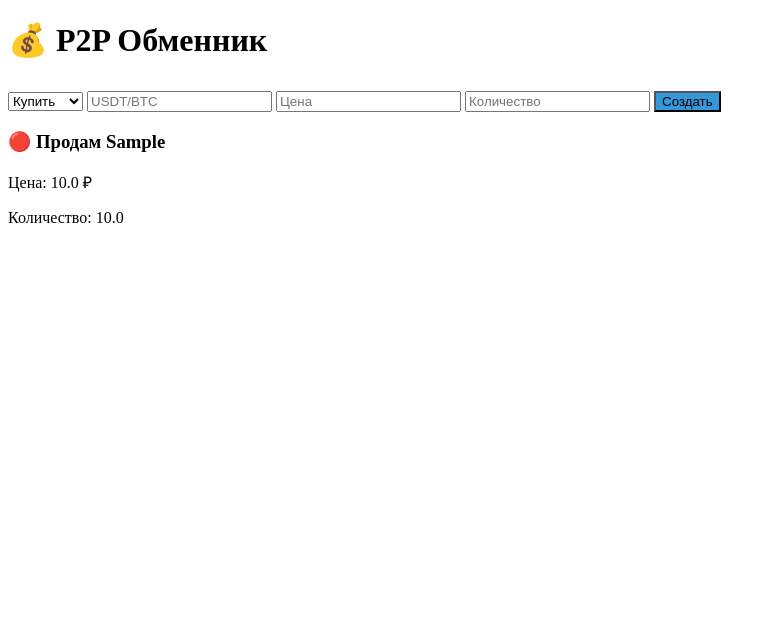
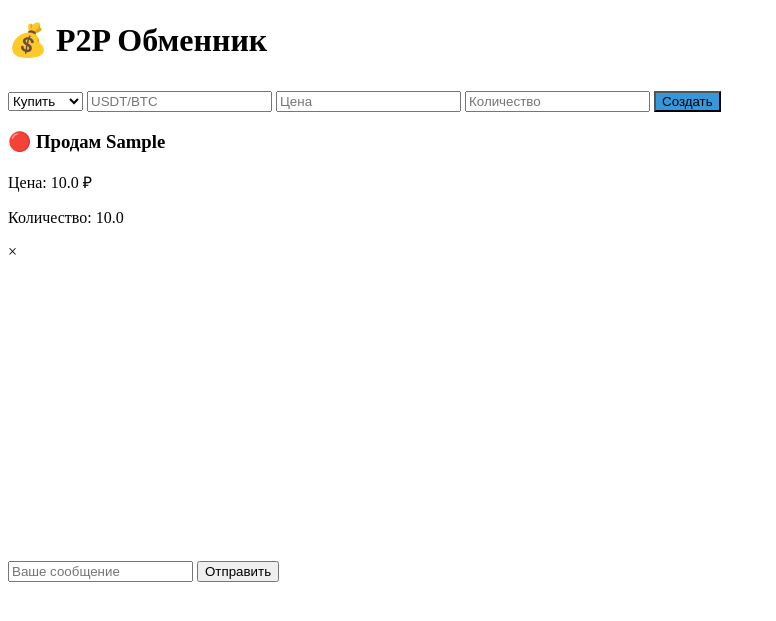
Before and after one commit to Yupara/Yupara, a FastAPI app: page / in a window 1280 px wide. Shown: the top 621 px of the page, without its empty margins (0-776 px from the left). Run offline with FastAPI, Linux system fonts and the light colour scheme; tables that the repository leaves empty hold one stand-in row (values such as "Sample post").

Commit message:
Update index.html

```diff
--- a/templates/index.html
+++ b/templates/index.html
@@ -37,3 +37,47 @@
     </div>
 </body>
 </html>
+<!-- Модальное окно чата -->
+<div id="chatModal" class="modal">
+    <div class="modal-content">
+        <span class="close">&times;</span>
+        <div id="chatMessages" style="height: 300px; overflow-y: scroll;"></div>
+        <input type="text" id="messageInput" placeholder="Ваше сообщение">
+        <button onclick="sendMessage()">Отправить</button>
+    </div>
+</div>
+
+<script>
+    let currentAdId = 0;
+    let socket = null;
+
+    // Открытие чата
+    function openChat(adId) {
+        currentAdId = adId;
+        document.getElementById('chatModal').style.display = 'block';
+
+        // Подключаем WebSocket
+        socket = new WebSocket(`ws://${window.location.host}/ws/${adId}`);
+
+        socket.onmessage = function(event) {
+            const messages = document.getElementById('chatMessages');
+            messages.innerHTML += `<p>${event.data}</p>`;
+            messages.scrollTop = messages.scrollHeight;
+        };
+    }
+
+    // Закрытие чата
+    document.querySelector('.close').onclick = function() {
+        document.getElementById('chatModal').style.display = 'none';
+        if (socket) socket.close();
+    }
+
+    // Отправка сообщения
+    function sendMessage() {
+        const input = document.getElementById('messageInput');
+        if (socket && input.value) {
+            socket.send(input.value);
+            input.value = '';
+        }
+    }
+</script>
```
